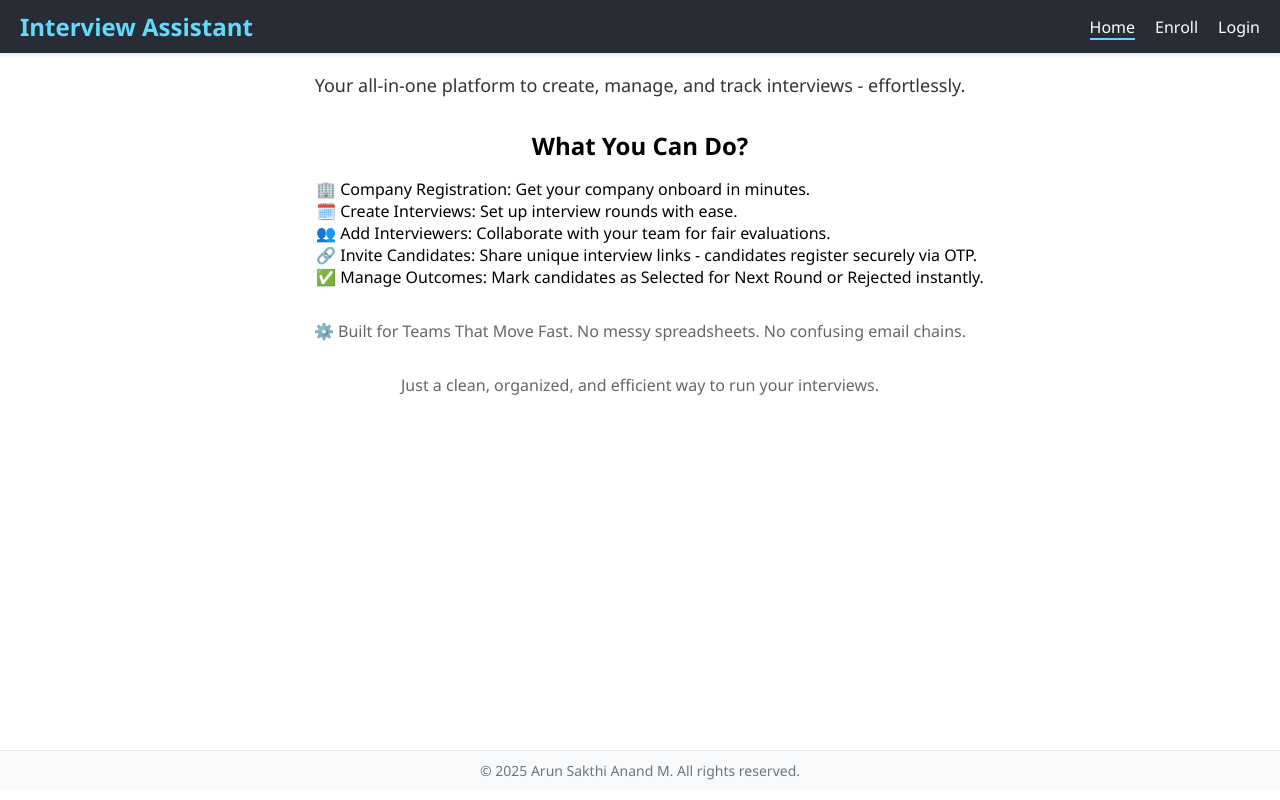
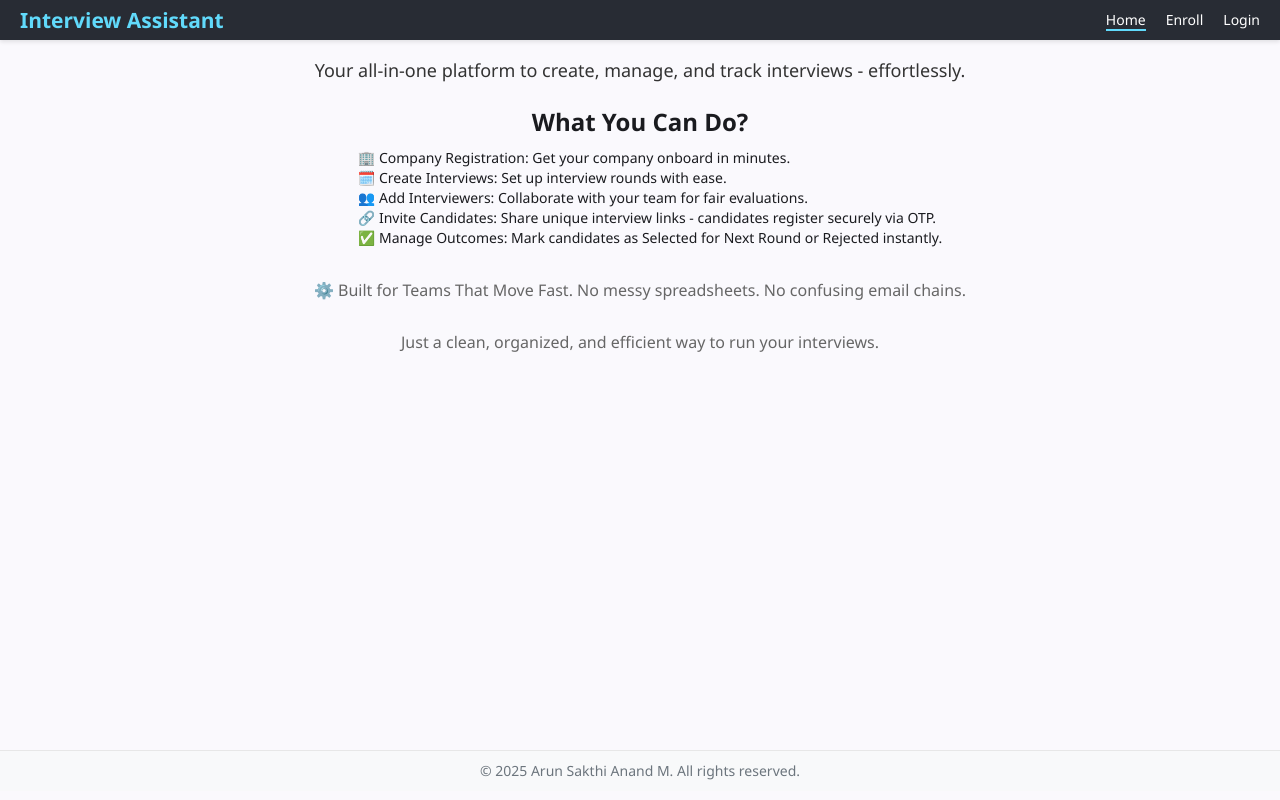
Before and after one commit to ArunSakthiAnandM/interview-assistant-app, an Angular app in the folder frontend/: page /home in a window 1280 px wide. Built offline with nearby package versions, Linux system fonts and the light colour scheme.

Commit message:
Added Angular Material

```diff
--- a/frontend/package.json
+++ b/frontend/package.json
@@ -22,10 +22,12 @@
   },
   "private": true,
   "dependencies": {
+    "@angular/cdk": "^20.2.8",
     "@angular/common": "^20.3.0",
     "@angular/compiler": "^20.3.0",
     "@angular/core": "^20.3.0",
     "@angular/forms": "^20.3.0",
+    "@angular/material": "^20.2.8",
     "@angular/platform-browser": "^20.3.0",
     "@angular/router": "^20.3.0",
     "rxjs": "~7.8.0",
--- a/frontend/src/index.html
+++ b/frontend/src/index.html
@@ -6,7 +6,9 @@
     <base href="/" />
     <meta name="viewport" content="width=device-width, initial-scale=1" />
     <link rel="icon" type="image/x-icon" href="favicon.ico" />
-  </head>
+      <link href="https://fonts.googleapis.com/css2?family=Roboto:wght@300;400;500&display=swap" rel="stylesheet">
+    <link href="https://fonts.googleapis.com/icon?family=Material+Icons" rel="stylesheet">
+</head>
   <body>
     <app-root></app-root>
   </body>
--- a/frontend/src/styles.scss
+++ b/frontend/src/styles.scss
@@ -1,3 +1,38 @@
+
+// Include theming for Angular Material with `mat.theme()`.
+// This Sass mixin will define CSS variables that are used for styling Angular Material
+// components according to the Material 3 design spec.
+// Learn more about theming and how to use it for your application's
+// custom components at https://material.angular.dev/guide/theming
+@use '@angular/material' as mat;
+
+html {
+  @include mat.theme((
+    color: (
+      primary: mat.$azure-palette,
+      tertiary: mat.$blue-palette,
+    ),
+    typography: Roboto,
+    density: 0,
+  ));
+}
+
+body {
+  // Default the application to a light color theme. This can be changed to
+  // `dark` to enable the dark color theme, or to `light dark` to defer to the
+  // user's system settings.
+  color-scheme: light;
+
+  // Set a default background, font and text colors for the application using
+  // Angular Material's system-level CSS variables. Learn more about these
+  // variables at https://material.angular.dev/guide/system-variables
+  background-color: var(--mat-sys-surface);
+  color: var(--mat-sys-on-surface);
+  font: var(--mat-sys-body-medium);
+
+  // Reset the user agent margin.
+  margin: 0;
+}
 /* You can add global styles to this file, and also import other style files */
 * {
   margin: 0;
@@ -5,3 +40,6 @@
   box-sizing: border-box;
   font-family: 'Segoe UI', Tahoma, Geneva, Verdana, sans-serif;
 }
+
+html, body { height: 100%; }
+body { margin: 0; font-family: Roboto, "Helvetica Neue", sans-serif; }
```
Also changed, not shown: 1 other file (tests, documents, lock files or other folders).
